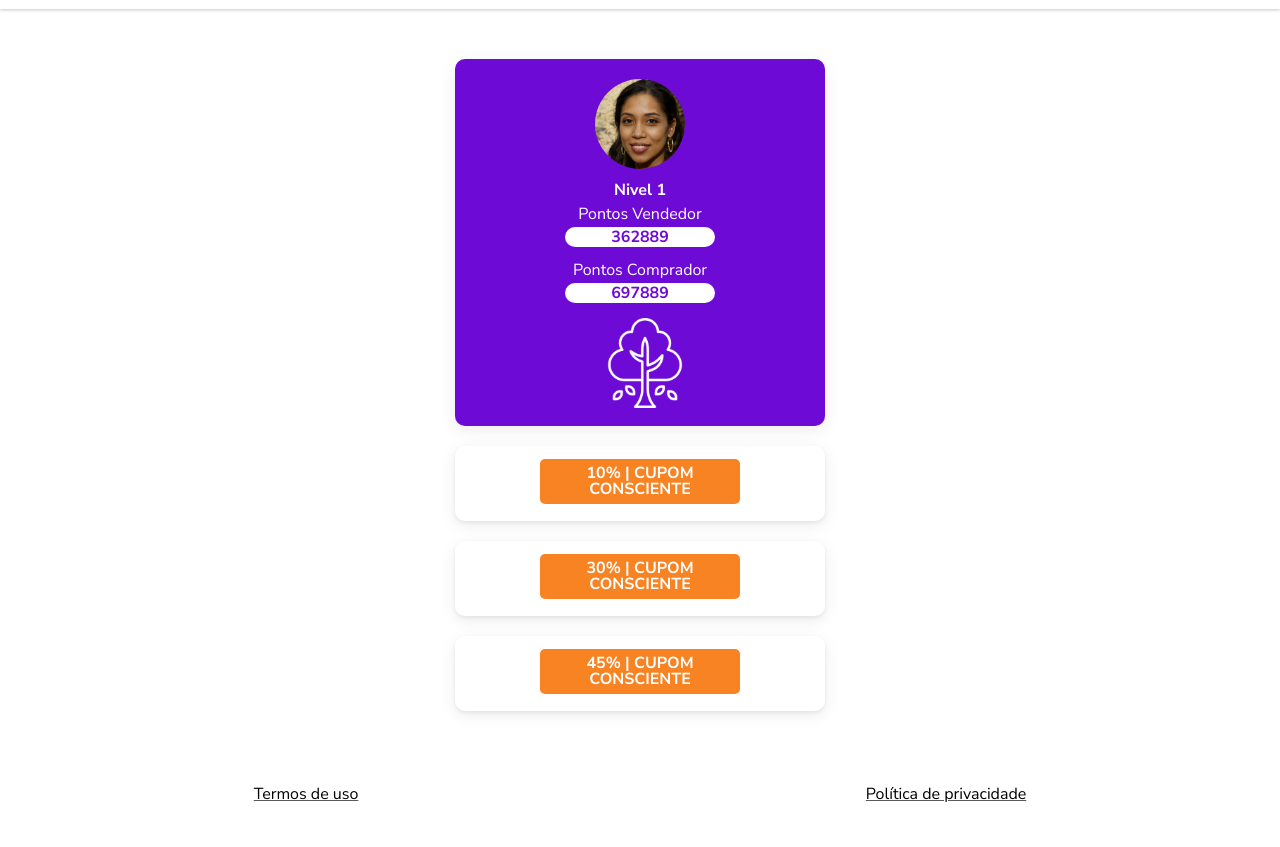
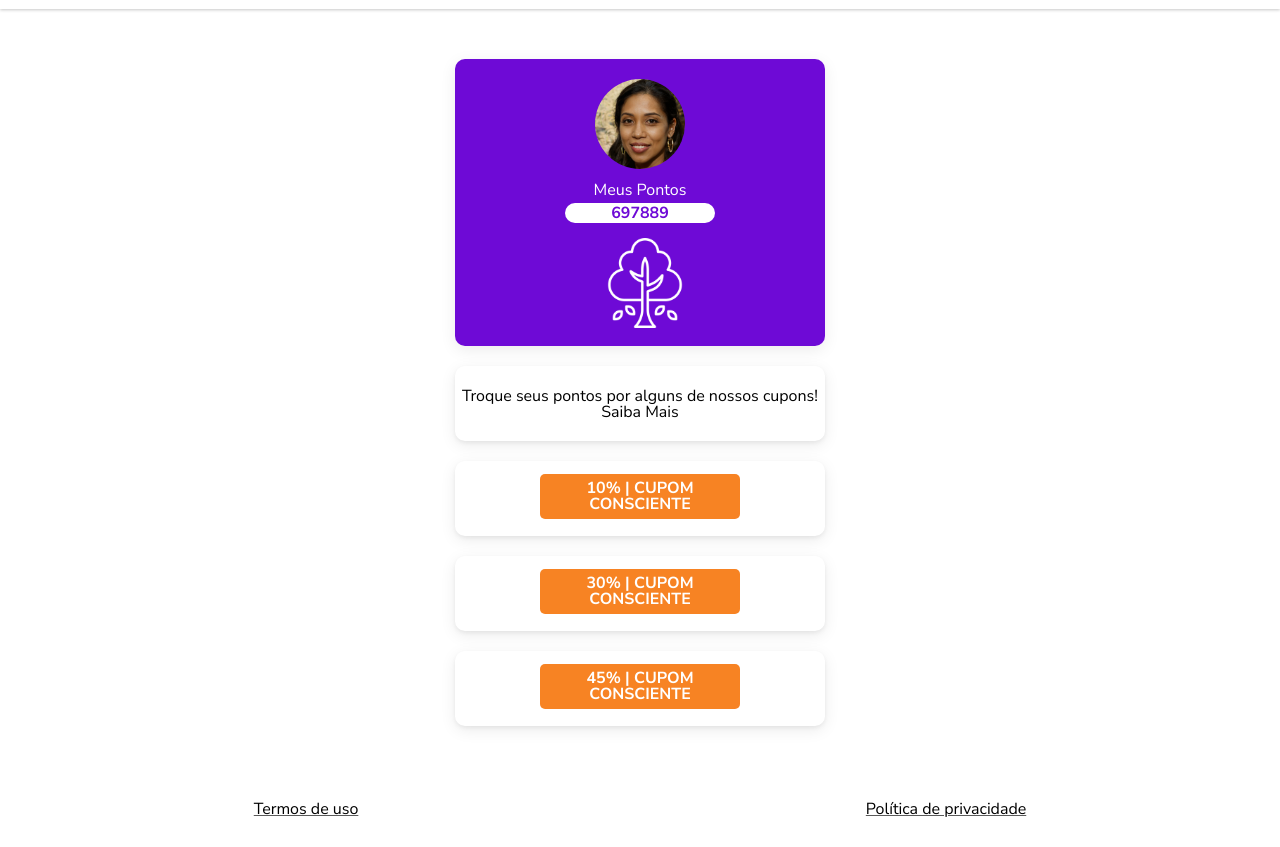
Before and after one commit to rodrigokcarlos/Hackathon2021, a plain HTML site: page olx.html in a window 1280 px wide. Shown: the part 71-918 px from the top of the page. Drawn offline with Linux system fonts and the light colour scheme.

Commit message:
correcao-nova-ideia

```diff
--- a/olx.html
+++ b/olx.html
@@ -98,15 +98,14 @@
             <div class="corpo-suporior">
                 <div class="corpo-foto-usuario"> <img class="corpo-foto-usuario-img"src="img/joana.jfif" alt="foto-usuario"></div>
                 <div class="corpo-pontos">
-                    <div class="corpo-nivel">Nivel 1</div>
-                    <div class="corpo-pontuacao">Pontos Vendedor</div>
-                    <div class="corpo-barra-pontos">362889</div>
-                    <div class="corpo-pontuacao">Pontos Comprador </div>
+                    <div class="corpo-pontuacao">Meus Pontos</div>
                     <div class="corpo-barra-pontos">697889</div>
                 </div>
                 <div class="corpo-arvore"><img class="corpo-arvore-img" src="img/arvore.png" alt="arvore"></div>
             </div>
-            <div id="paizao">
+                <div class="corpo-cupons0">
+                    <div class="cupon-algo">Troque seus pontos por alguns de nossos cupons!<br><a>Saiba Mais</a></div>
+                </div>
                 <div class="corpo-cupons1">
                     <div class="cupon-verde10">10% | CUPOM CONSCIENTE</div>
                 </div>
@@ -116,7 +115,6 @@
                 <div class="corpo-cupons3">
                     <div class="cupon-verde45">45% | CUPOM CONSCIENTE</div>
                 </div>
-            </div>
             <footer>
                 <p>Termos de uso</p><p>Política de privacidade</p>
             </footer>
--- a/style.css
+++ b/style.css
@@ -117,6 +117,19 @@
   box-shadow: 0px 1px 3px rgb(199, 199, 199);
   text-align: center;
   word-break: break-word;
+}
+.corpo-cupons0{
+  display: flex;
+  align-items: center;
+  flex-direction: column;
+  align-items: center;
+  justify-content: center;
+  text-align: center;
+  border-radius: 10px;
+  width: 370px;
+  height: 75px;
+  margin-bottom: 20px;
+  box-shadow: rgb(0 0 0 / 8%) 0px 4px 16px 0px, rgb(0 0 0 / 6%) 0px 2px 4px 0px;
 }
 .corpo-cupons1 {
   display: flex;
```
Also changed, not shown: apresentacao.html (+5 -6 lines).
